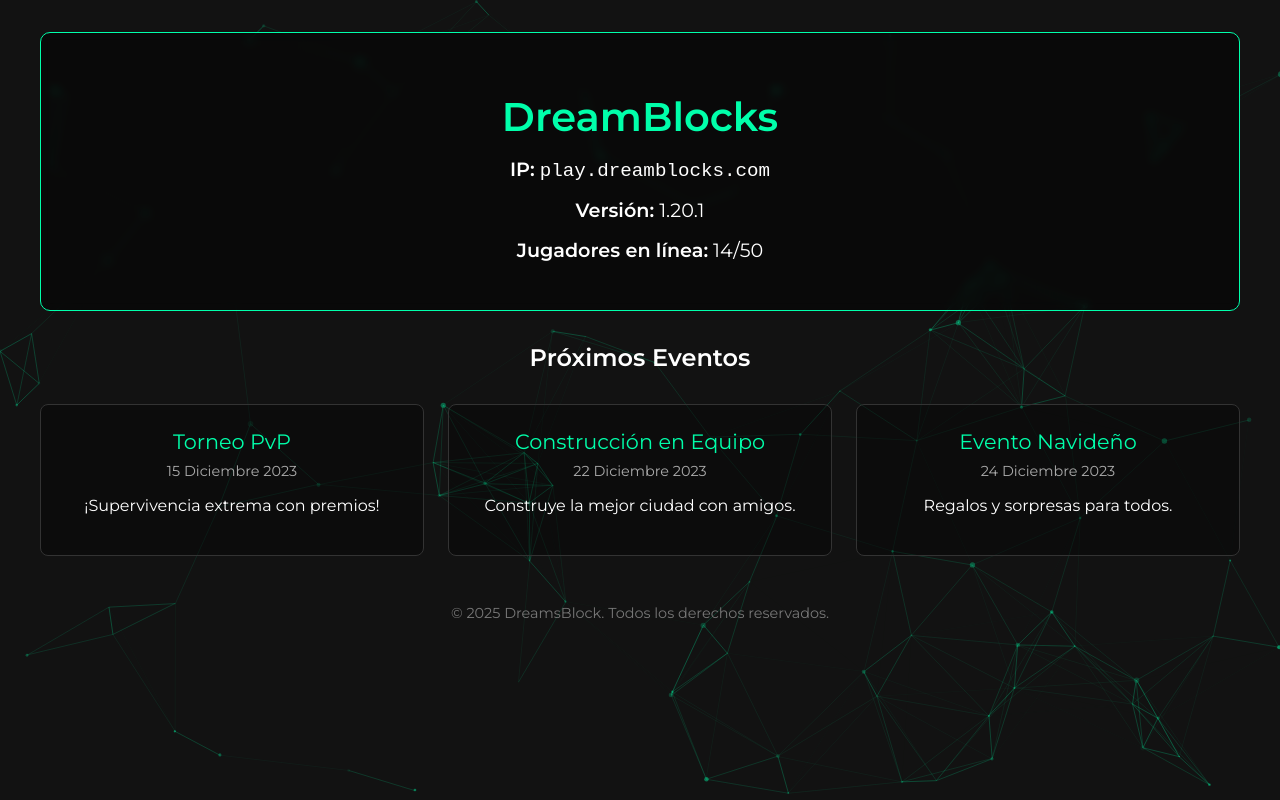
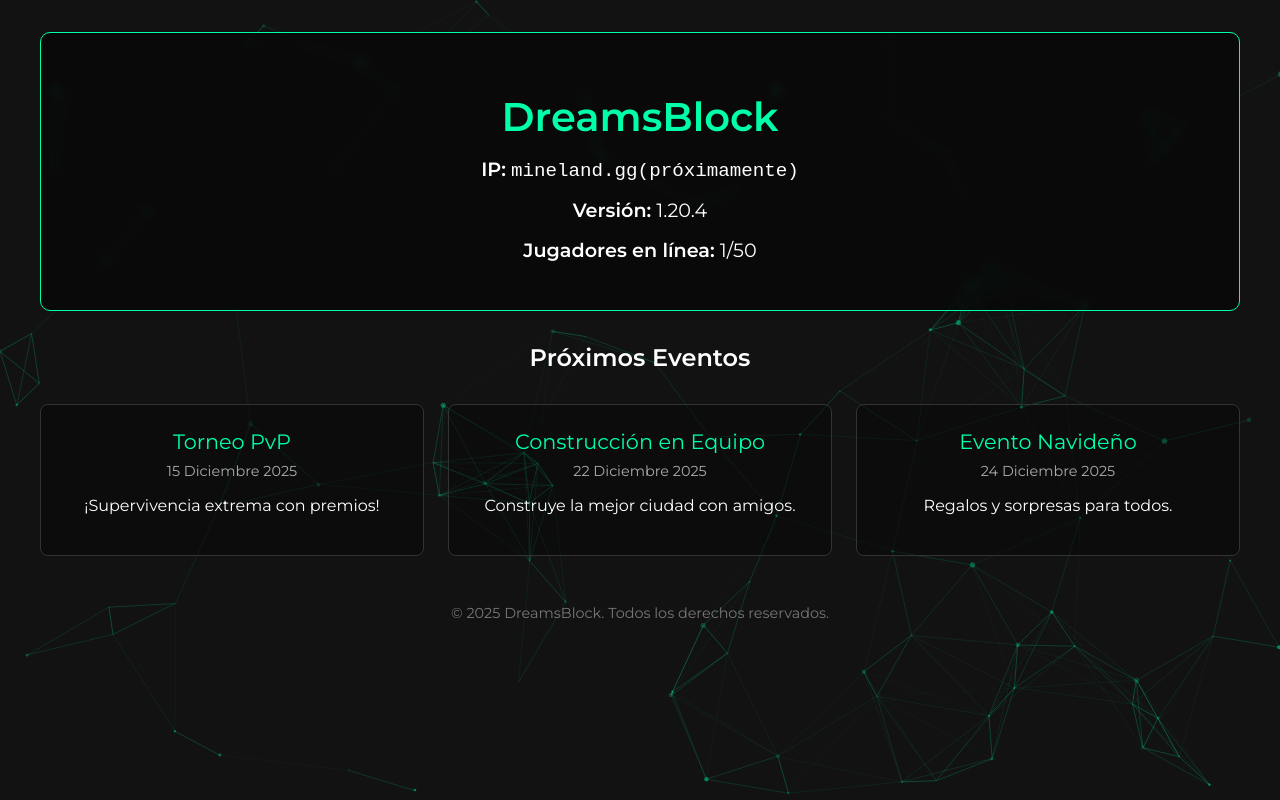
Before and after one commit to dreamsblock/dreamsblock.github.io, a plain HTML site: page index.html in a window 1280 px wide. Drawn offline with nearby package versions, Linux system fonts and the light colour scheme.

Commit message:
Update index.html

```diff
--- a/index.html
+++ b/index.html
@@ -101,15 +101,15 @@
     <!-- Contenido -->
     <div class="container">
         <div class="server-info">
-            <h1>DreamBlocks</h1>
+            <h1>DreamsBlock</h1>
             <div class="info-item">
-                <strong>IP:</strong> <code>play.dreamblocks.com</code>
+                <strong>IP:</strong> <code>mineland.gg(próximamente)</code>
             </div>
             <div class="info-item">
-                <strong>Versión:</strong> 1.20.1
+                <strong>Versión:</strong> 1.20.4
             </div>
             <div class="info-item">
-                <strong>Jugadores en línea:</strong> 14/50
+                <strong>Jugadores en línea:</strong> 1/50
             </div>
         </div>
 
@@ -117,17 +117,17 @@
         <div class="events-grid">
             <div class="event-card">
                 <div class="event-title">Torneo PvP</div>
-                <div class="event-date">15 Diciembre 2023</div>
+                <div class="event-date">15 Diciembre 2025</div>
                 <p>¡Supervivencia extrema con premios!</p>
             </div>
             <div class="event-card">
                 <div class="event-title">Construcción en Equipo</div>
-                <div class="event-date">22 Diciembre 2023</div>
+                <div class="event-date">22 Diciembre 2025</div>
                 <p>Construye la mejor ciudad con amigos.</p>
             </div>
             <div class="event-card">
                 <div class="event-title">Evento Navideño</div>
-                <div class="event-date">24 Diciembre 2023</div>
+                <div class="event-date">24 Diciembre 2025</div>
                 <p>Regalos y sorpresas para todos.</p>
             </div>
         </div>
```
